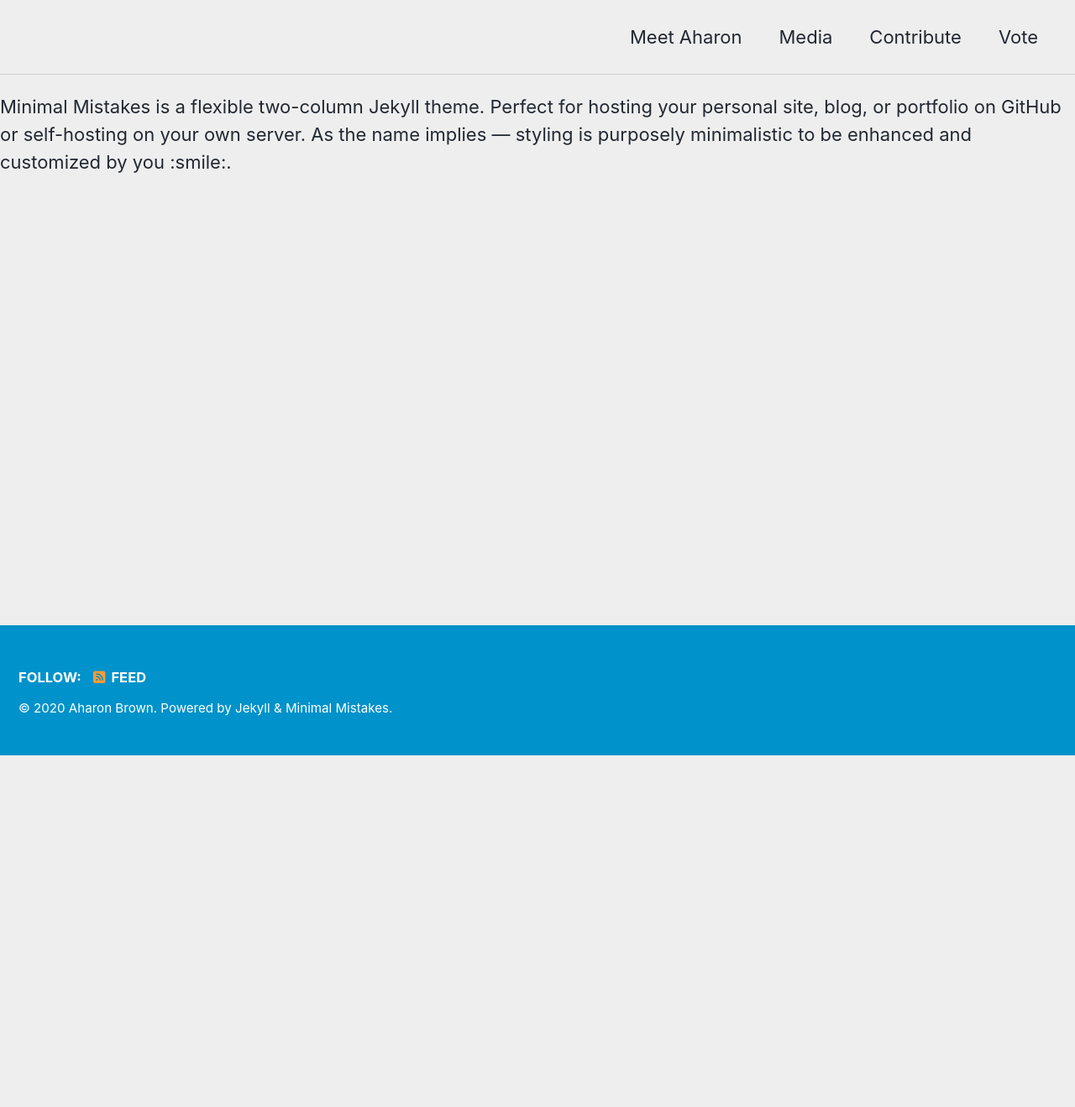
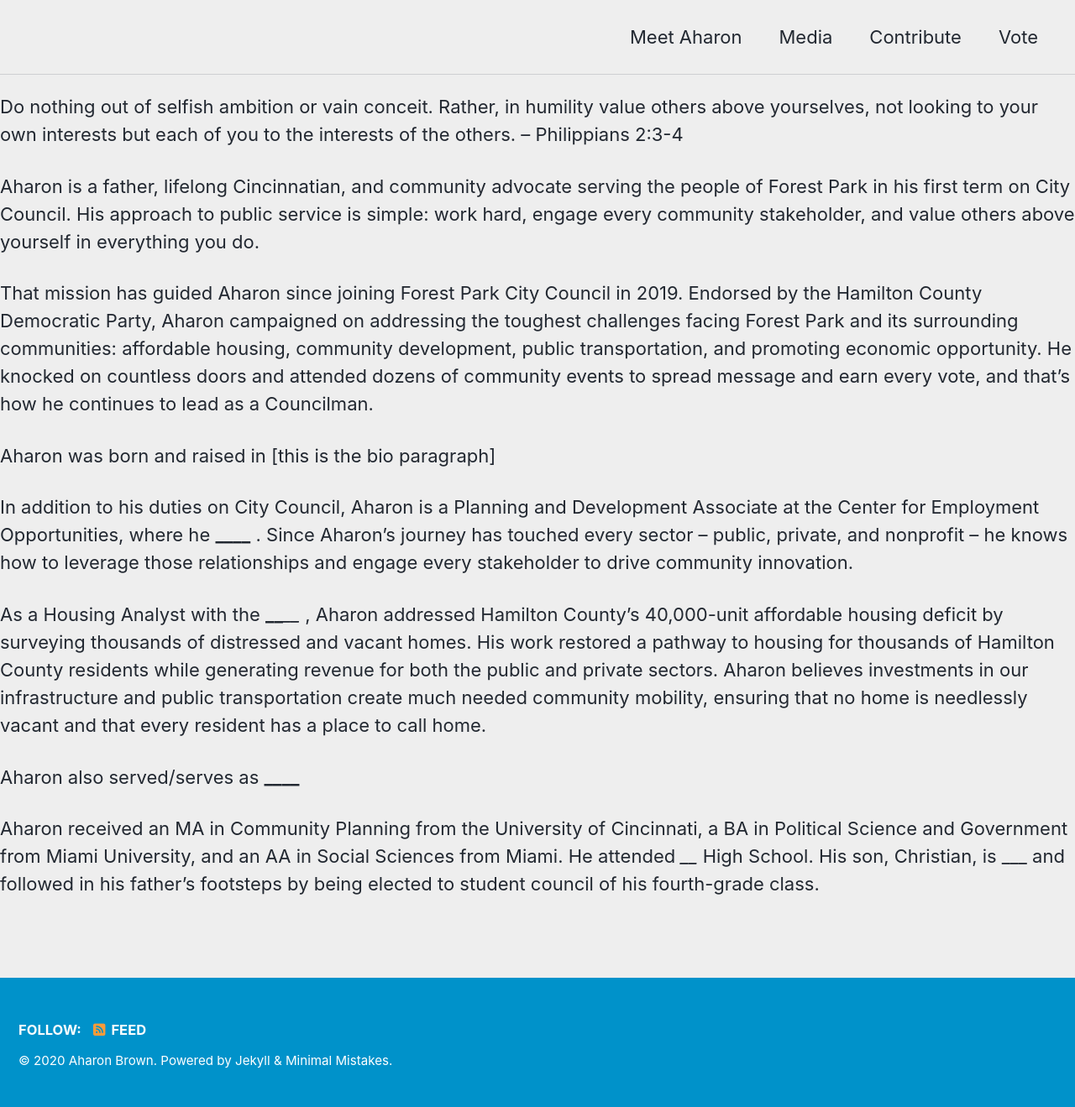
Before and after one commit to aharonbrownforestpark/aharonbrownforestpark.github.io, a Jekyll site: the page built from _pages/about.md, in a window 1280 px wide. Shown: the whole page at 84% size. Built offline with Jekyll 4.4.1, drawn with Linux system fonts in a browser that asks for light colours; cached includes are drawn as plain includes; nearby versions of some CDN libraries; our own code applies the rules of GitHub Pages for plain Markdown files; before the commit the page ends 900 px from its top, so only the background shows below that.

Commit message:
Update about.md
draft w/ blanks

```diff
--- a/_pages/about.md
+++ b/_pages/about.md
@@ -5,4 +5,18 @@ excerpt: "Minimal Mistakes is a flexible two-column Jekyll theme."
 toc: true
 ---
 
-Minimal Mistakes is a flexible two-column Jekyll theme. Perfect for hosting your personal site, blog, or portfolio on GitHub or self-hosting on your own server. As the name implies --- styling is purposely minimalistic to be enhanced and customized by you :smile:.
+Do nothing out of selfish ambition or vain conceit. Rather, in humility value others above yourselves, not looking to your own interests but each of you to the interests of the others. – Philippians 2:3-4
+
+Aharon is a father, lifelong Cincinnatian, and community advocate serving the people of Forest Park in his first term on City Council. His approach to public service is simple: work hard, engage every community stakeholder, and value others above yourself in everything you do.
+
+That mission has guided Aharon since joining Forest Park City Council in 2019. Endorsed by the Hamilton County Democratic Party, Aharon campaigned on addressing the toughest challenges facing Forest Park and its surrounding communities: affordable housing, community development, public transportation, and promoting economic opportunity. He knocked on countless doors and attended dozens of community events to spread message and earn every vote, and that’s how he continues to lead as a Councilman.
+
+Aharon was born and raised in [this is the bio paragraph]
+
+In addition to his duties on City Council, Aharon is a Planning and Development Associate at the Center for Employment Opportunities, where he ____________ . Since Aharon’s journey has touched every sector -- public, private, and nonprofit -- he knows how to leverage those relationships and engage every stakeholder to drive community innovation.
+
+As a Housing Analyst with the __________  , Aharon addressed Hamilton County’s 40,000-unit affordable housing deficit by surveying thousands of distressed and vacant homes. His work restored a pathway to housing for thousands of Hamilton County residents while generating revenue for both the public and private sectors. Aharon believes investments in our infrastructure and public transportation create much needed community mobility, ensuring that no home is needlessly vacant and that every resident has a place to call home.
+
+Aharon also served/serves as ____________
+
+Aharon received an MA in Community Planning from the University of Cincinnati, a BA in Political Science and Government from Miami University, and an AA in Social Sciences from Miami. He attended ____  High School. His son, Christian, is ___   and followed in his father’s footsteps by being elected to student council of his fourth-grade class.
```
